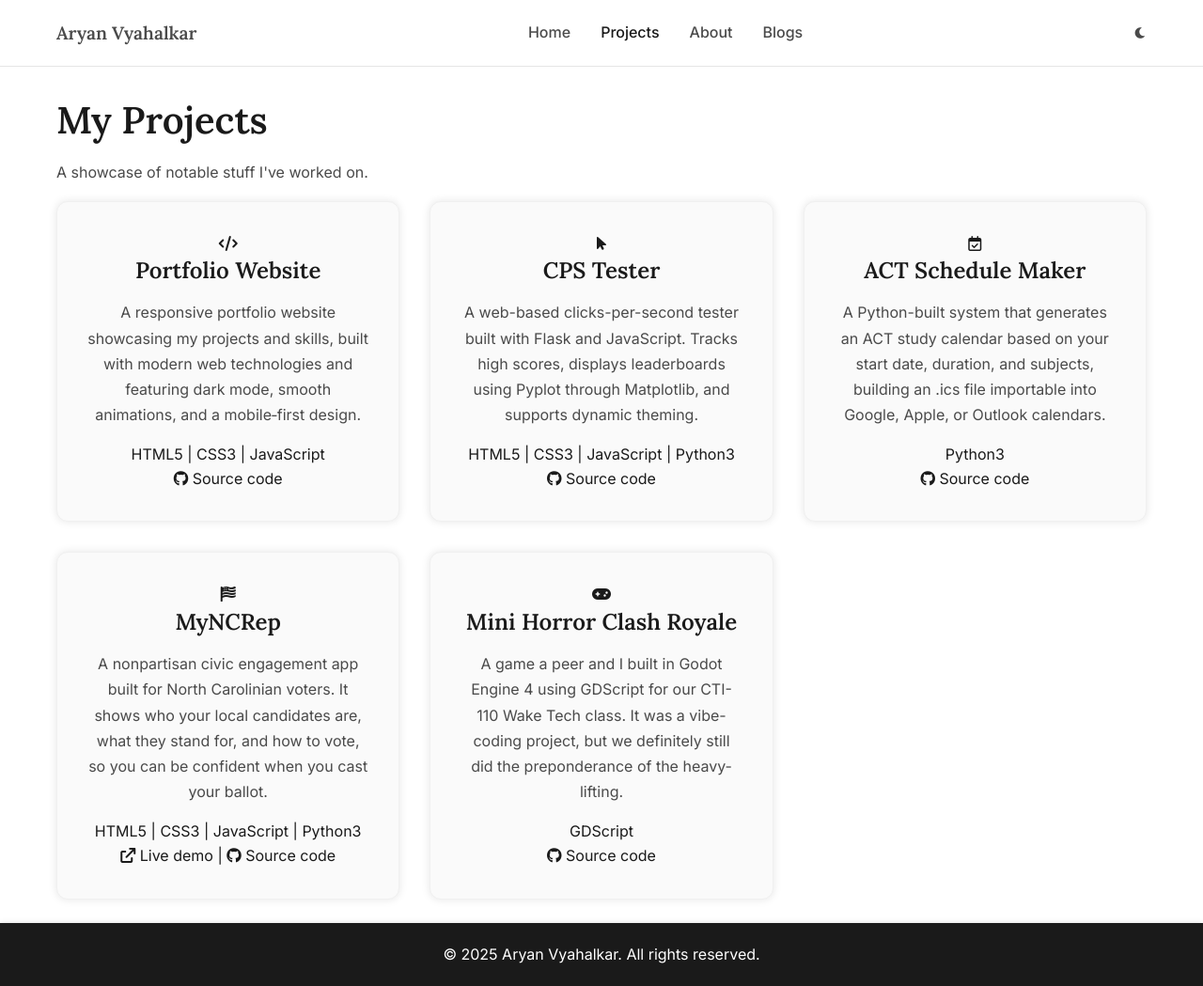
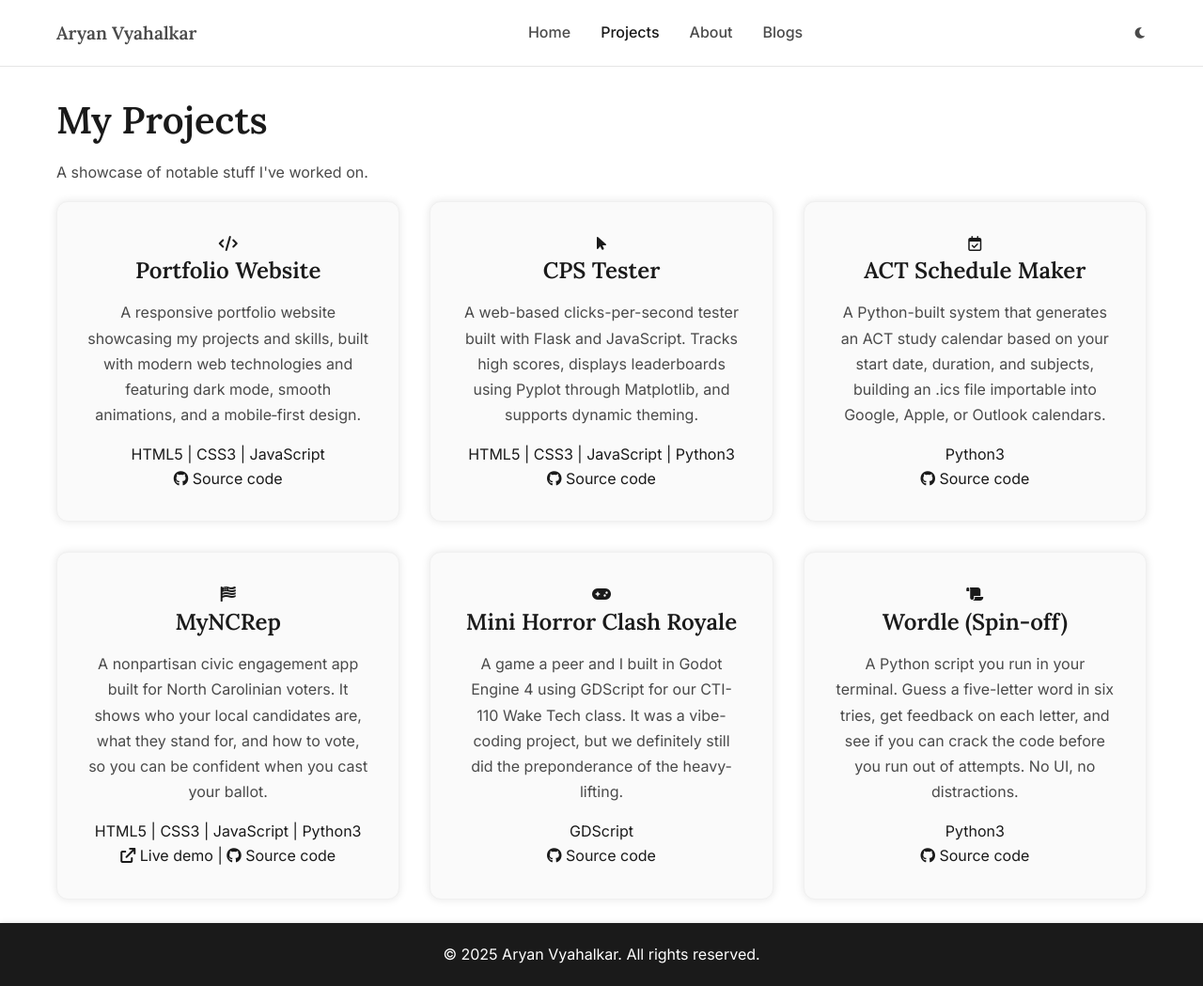
Before and after one commit to aryanvx/portfolio, a plain HTML site: page projects.html in a window 1280 px wide. Shown: the whole page at 94% size. Drawn offline with Linux system fonts and the light colour scheme.

Commit message:
added my wordle spin-off

```diff
--- a/projects.html
+++ b/projects.html
@@ -160,6 +160,18 @@
                             <a href="https://github.com/aryanvx/horror-clash-royale" target="_blank"><i class="fab fa-github"></i> Source code</a>
                         </div>
                     </div>
+                    <div class="project-card">
+                        <div class="project-image">
+                            <i class="fa-solid fa-scroll"></i>
+                        </div>
+                        <div class="project-content">
+                            <h3>Wordle (Spin-off)</h3>
+                            <p>A Python script you run in your terminal. Guess a five-letter word in six tries, get feedback on each letter, and see if you can crack the code before you run out of attempts. No UI, no distractions.</p>
+                            <span class="tech-tag">Python3</span>
+                            <br>
+                            <a href="https://github.com/aryanvx/wordle" target="_blank"><i class="fab fa-github"></i> Source code</a>
+                        </div>
+                    </div>
                 </div>
             </div>
             <br>
```
